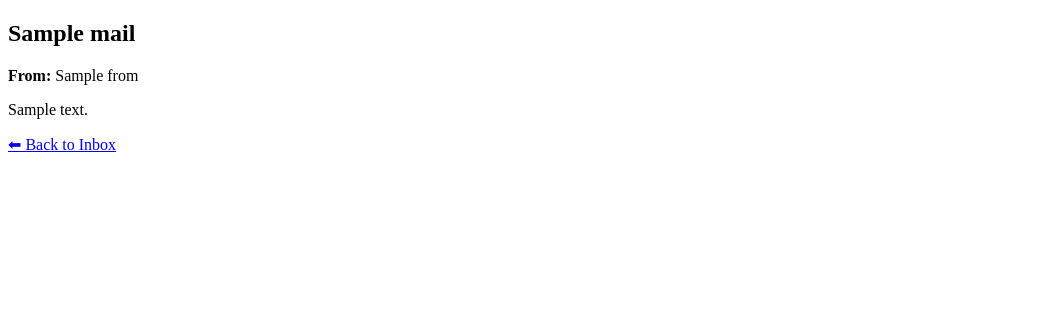
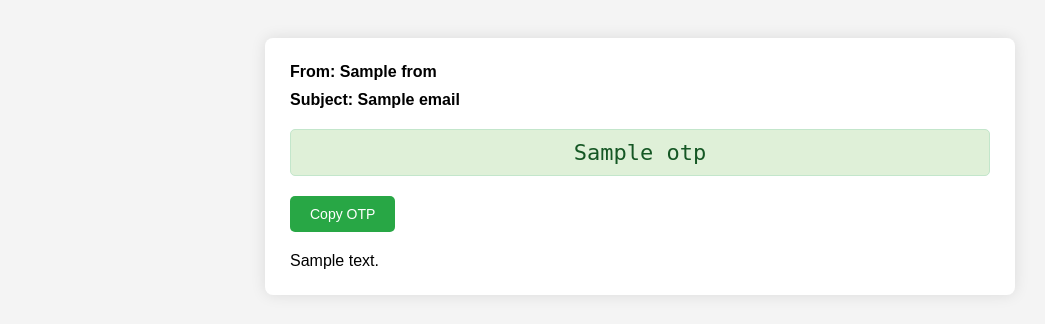
Before and after one commit to shakil6176/my-flask-app, a Flask app: template templates/message.html in a window 1280 px wide. Shown: the top 324 px of the page, without its empty margins (0-1045 px from the left). Run offline with Flask 3, Linux system fonts and the light colour scheme; the template is opened without the code that fills it: most values are stand-ins (such as "Sample title", 1, 10 or a date in 2020).

Commit message:
Added OTP extraction feature

```diff
--- a/app.py
+++ b/app.py
@@ -1,28 +1,42 @@
-import os
-from flask import Flask, render_template, request, redirect, url_for
+from flask import Flask, render_template, request
+import re
+import uuid
 
 app = Flask(__name__)
 
-# ইন-মেমোরি ইনবক্স
-inbox = [
-    {"subject": "Welcome!", "sender": "admin@example.com"},
-    {"subject": "OTP Code", "sender": "noreply@service.com"},
+# ডেমো ইনবক্স ডেটা
+emails = [
+    {
+        "id": str(uuid.uuid4()),
+        "subject": "Welcome!",
+        "sender": "admin@example.com",
+        "body": "Thanks for signing up. Enjoy our service!"
+    },
+    {
+        "id": str(uuid.uuid4()),
+        "subject": "OTP Code",
+        "sender": "noreply@service.com",
+        "body": "Your OTP is 735291. Please do not share it with anyone."
+    }
 ]
 
 @app.route("/")
-def home():
-    return render_template("inbox.html", inbox=inbox)
+def inbox():
+    return render_template("inbox.html", emails=emails)
 
-@app.route("/send", methods=["POST"])
-def send_email():
-    subject = request.form.get("subject")
-    sender = request.form.get("sender")
+@app.route("/message/<msg_id>")
+def view_message(msg_id):
+    email = next((msg for msg in emails if msg["id"] == msg_id), None)
+    if not email:
+        return "Email not found", 404
 
-    if subject and sender:
-        inbox.append({"subject": subject, "sender": sender})
+    # OTP বের করি (4 থেকে 8 ডিজিট পর্যন্ত)
+    otp_match = re.search(r"\b\d{4,8}\b", email["body"])
+    otp = otp_match.group(0) if otp_match else None
 
-    return redirect(url_for("home"))
+    return render_template("message.html", email=email, otp=otp)
 
 if __name__ == "__main__":
+    import os
     port = int(os.environ.get("PORT", 10000))
     app.run(host="0.0.0.0", port=port)
--- a/templates/message.html
+++ b/templates/message.html
@@ -1,12 +1,83 @@
 <!DOCTYPE html>
-<html>
+<html lang="en">
 <head>
-    <title>Message</title>
+    <meta charset="UTF-8">
+    <title>Email from {{ email["from"] }}</title>
+    <style>
+        body {
+            font-family: Arial, sans-serif;
+            background: #f4f4f4;
+            padding: 30px;
+        }
+
+        .container {
+            background: white;
+            padding: 25px;
+            max-width: 700px;
+            margin: auto;
+            border-radius: 8px;
+            box-shadow: 0 0 15px rgba(0,0,0,0.1);
+        }
+
+        .from, .subject {
+            font-weight: bold;
+            margin-bottom: 10px;
+        }
+
+        .otp {
+            background: #dff0d8;
+            border: 1px solid #c3e6cb;
+            color: #155724;
+            padding: 10px;
+            margin: 20px 0;
+            font-size: 22px;
+            text-align: center;
+            border-radius: 5px;
+            font-family: monospace;
+        }
+
+        button.copy-btn {
+            background: #28a745;
+            color: white;
+            border: none;
+            padding: 10px 20px;
+            font-size: 14px;
+            border-radius: 5px;
+            cursor: pointer;
+        }
+
+        button.copy-btn:hover {
+            background: #218838;
+        }
+
+        .body {
+            white-space: pre-wrap;
+            margin-top: 20px;
+        }
+    </style>
 </head>
 <body>
-    <h2>{{ mail.subject }}</h2>
-    <p><strong>From:</strong> {{ mail.from }}</p>
-    <p>{{ mail.content }}</p>
-    <a href="/inbox">⬅ Back to Inbox</a>
+    <div class="container">
+        <div class="from">From: {{ email["from"] }}</div>
+        <div class="subject">Subject: {{ email["subject"] }}</div>
+
+        {% if otp %}
+            <div class="otp" id="otp">{{ otp }}</div>
+            <button class="copy-btn" onclick="copyOTP()">Copy OTP</button>
+        {% endif %}
+
+        <div class="body">{{ email["body"] }}</div>
+    </div>
+
+    <script>
+        function copyOTP() {
+            const otpText = document.getElementById("otp").innerText;
+            navigator.clipboard.writeText(otpText).then(function() {
+                alert("OTP copied to clipboard!");
+            }, function(err) {
+                alert("Failed to copy OTP: " + err);
+            });
+        }
+    </script>
 </body>
 </html>
```
